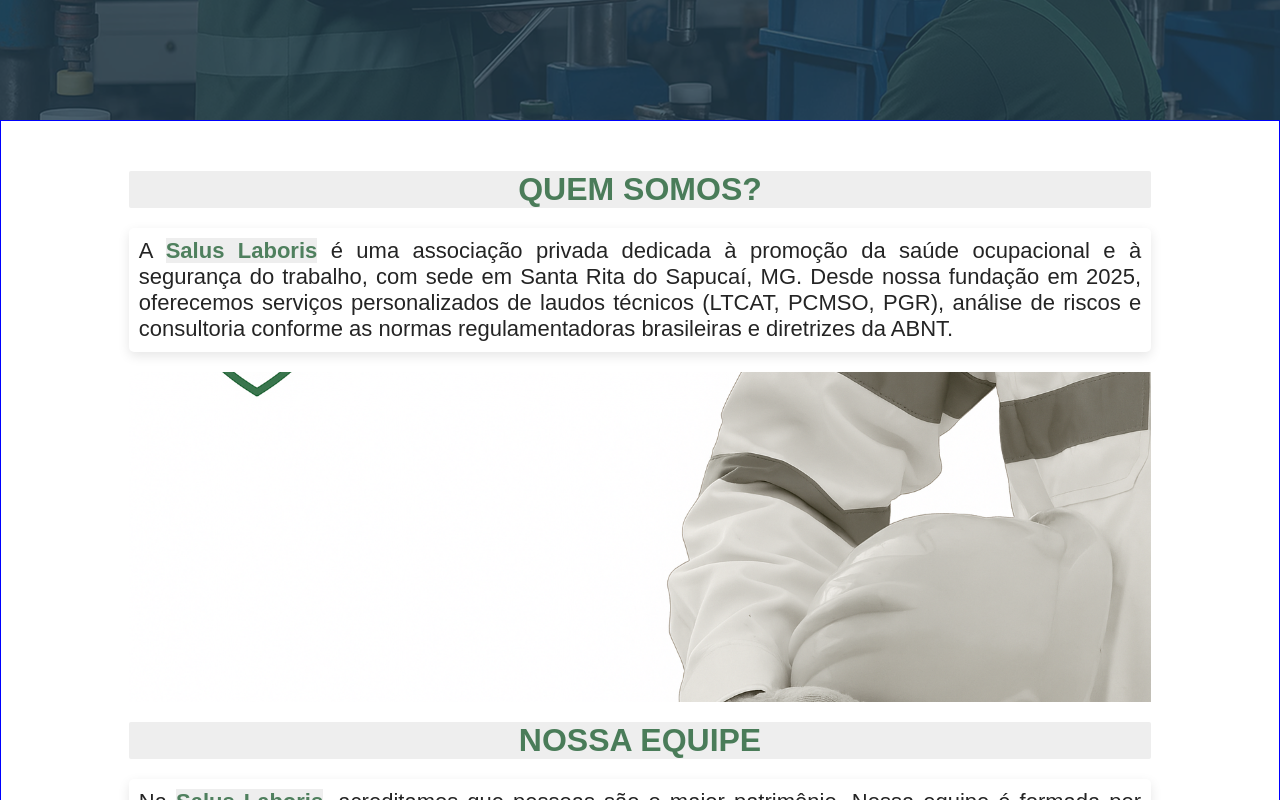
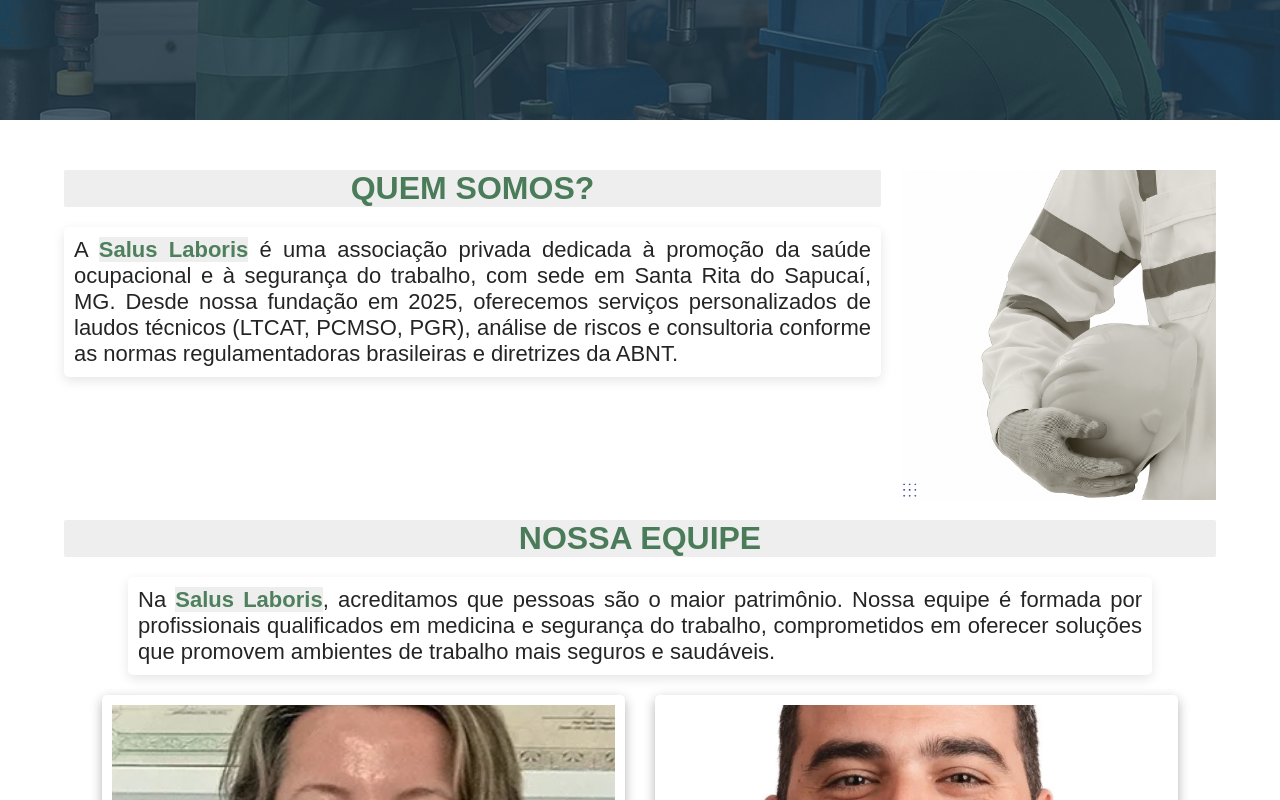
Before and after one commit to luvsscorpius/salusLaboris, a React (Create React App) app in the folder frontend/: page / in a window 1280 px wide. Shown: the part 580-1380 px from the top of the page. Built offline with nearby package versions, Linux system fonts and the light colour scheme.

Commit message:
feat(sobre.jsx): continuing developing sobre.jsx

```diff
--- a/frontend/src/Components/Sobre/Sobre.jsx
+++ b/frontend/src/Components/Sobre/Sobre.jsx
@@ -31,21 +31,27 @@ export const Sobre = () => {
 
     return (
         <S.main>
-            <S.titleContainer>
+            <S.quemSomosContainer>
+                <span className='spanContainer'>
+                    <S.titleContainer className='quemSomosTitle'>
                         <h1>QUEM SOMOS?</h1>
                     </S.titleContainer>
 
                     <S.cardInfo>
                         <p>A <span>Salus Laboris</span> é uma associação privada dedicada à promoção da saúde ocupacional e à segurança do trabalho, com sede em Santa Rita do Sapucaí, MG. Desde nossa fundação em 2025, oferecemos serviços personalizados de laudos técnicos (LTCAT, PCMSO, PGR), análise de riscos e consultoria conforme as normas regulamentadoras brasileiras e diretrizes da ABNT.</p>
                     </S.cardInfo>
+                </span>
+
 
                 <img src={sobreImage} alt="Ilustração segurança do trabalho" />
+
+            </S.quemSomosContainer>
 
             <S.titleContainer>
                 <h1>NOSSA EQUIPE</h1>
             </S.titleContainer>
 
-            <S.cardInfo>
+            <S.cardInfo className='cardInfoEquipe'>
                 <p>Na <span>Salus Laboris</span>, acreditamos que pessoas são o maior patrimônio. Nossa equipe é formada por profissionais qualificados em medicina e segurança do trabalho, comprometidos em oferecer soluções que promovem ambientes de trabalho mais seguros e saudáveis.</p>
             </S.cardInfo>
 
--- a/frontend/src/Components/Sobre/Styles.jsx
+++ b/frontend/src/Components/Sobre/Styles.jsx
@@ -1,7 +1,6 @@
 import styled from 'styled-components'
 
 export const main = styled.main`
-    border: 1px solid blue;
     display: flex;
     flex-direction: column;
     align-items: center;
@@ -16,6 +15,10 @@ export const main = styled.main`
         object-fit: cover;
         object-position: right;
     }
+
+    .cardInfoEquipe {
+        width: 80%;
+    }
 `
 
 export const titleContainer = styled.div`
@@ -29,6 +32,49 @@ export const titleContainer = styled.div`
         color: #4A7C59;
         font-size: 32px;
         font-weight: 800;
+    }
+
+    @media (min-width: 768px) {
+        width: 90%;
+    }
+`
+
+export const quemSomosContainer = styled.div`
+    display: flex;
+    align-items: center;
+    justify-content: center;
+    flex-direction: column;
+    gap: 20px;
+    width: 100%;
+
+    .spanContainer {
+        gap: 20px;
+        display: flex;
+        align-items: center;
+        justify-content: center;
+        flex-direction: column;
+    }
+
+    img {
+        width: 80%;
+        height: 330px;
+        object-fit: cover;
+    }
+
+    @media (min-width: 768px) {
+        flex-direction: row;
+        align-items: flex-start;
+        width: 90%;
+
+        .quemSomosTitle {
+            width: 100%;
+        }
+
+        img {
+            width: 315px;
+            height: 330px;
+            object-fit: cover;
+        }
     }
 `
 
@@ -53,6 +99,10 @@ export const cardInfo = styled.div`
             font-weight: 800;
         }
     }
+
+    @media (min-width: 768px) {
+        width: 100%;
+    }
 `
 
 export const cardContainer = styled.div`
@@ -61,6 +111,12 @@ export const cardContainer = styled.div`
     flex-direction: column;
     justify-content: center;
     gap: 30px;
+
+    @media (min-width: 768px) {
+        width: 87%;
+        flex-direction: row;
+        flex-wrap: wrap;
+    }
 `
 
 export const card = styled.div`
@@ -98,4 +154,9 @@ export const card = styled.div`
         font-weight: 800;
         font-size: 24px;
     }
+
+    @media (min-width: 768px) {
+        width: 47%;
+        height: auto;
+    }
 `
```
Lines whose indentation alone changed are shown as unchanged.
